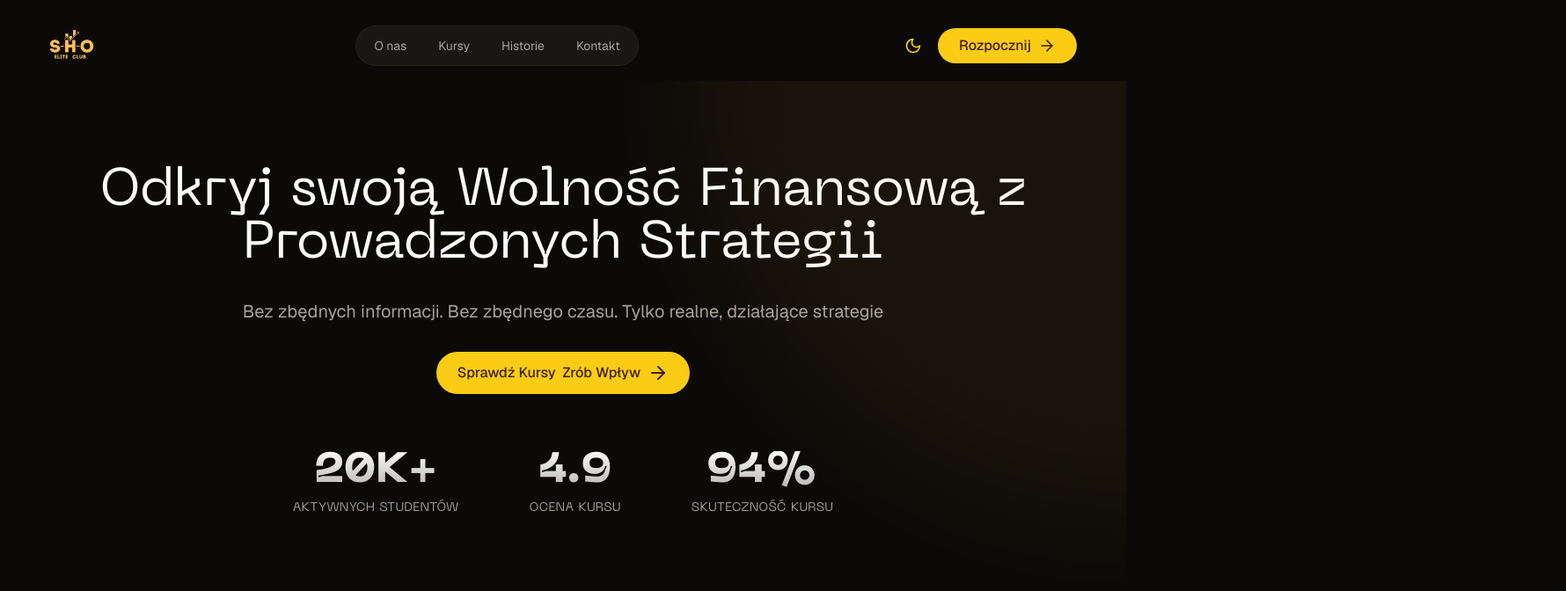
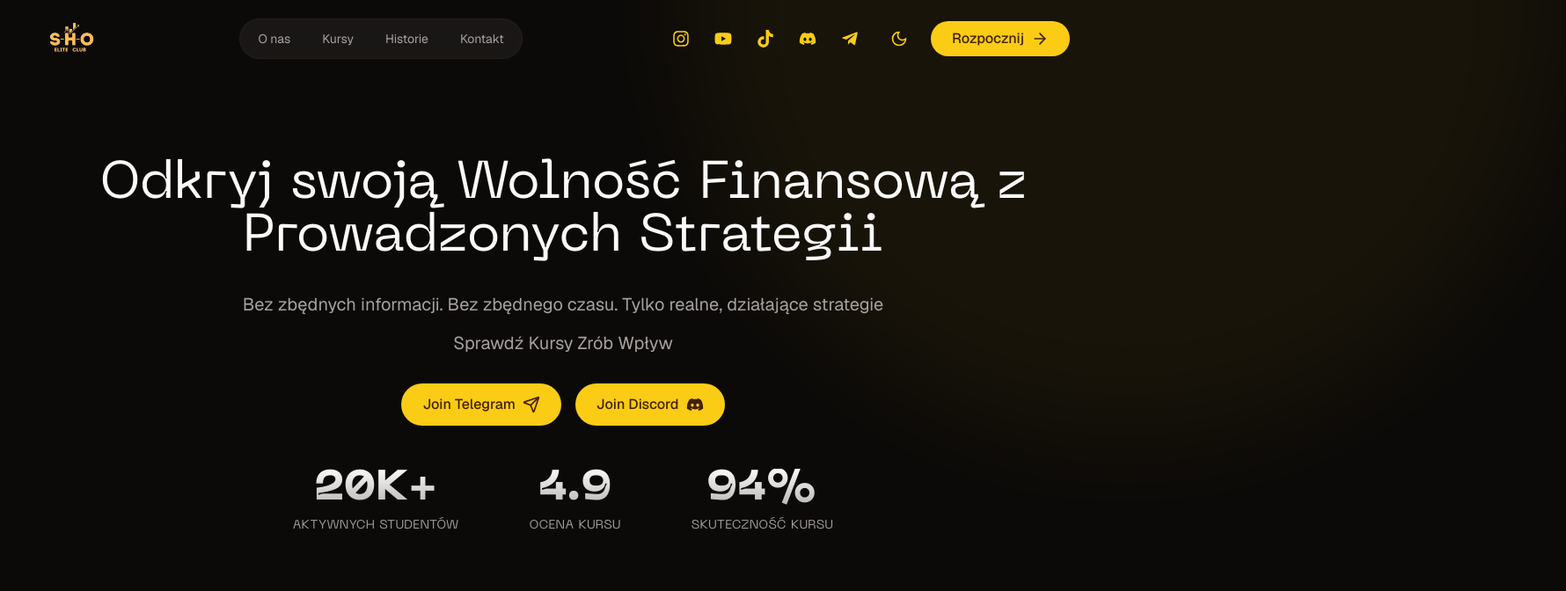
Before and after one commit to Haseeb-WebDeveloper/Online-Courses-Website, a Next.js app: page / in a window 1280 px wide. Shown: the top 672 px of the page at 88% size, 1780 px wide, since content can reach past the window. Built offline with nearby package versions, Linux system fonts and the light colour scheme.

Commit message:
sicial media added. hero button added

```diff
--- a/package.json
+++ b/package.json
@@ -22,6 +22,7 @@
     "nodemailer": "^6.10.0",
     "react": "^19.0.0",
     "react-dom": "^19.0.0",
+    "react-icons": "^5.4.0",
     "shadcn": "^2.3.0",
     "tailwind-merge": "^3.0.1",
     "tailwindcss-animate": "^1.0.7"
--- a/src/app/layout.tsx
+++ b/src/app/layout.tsx
@@ -40,13 +40,14 @@ export default function RootLayout({
 }>) {
   return (
     <html lang="en" className={`${GeistSans.className} ${customFont.variable}`}>
-      <body className="antialiased min-h-screen">
+      <body className="antialiased min-h-screen overflow-x-hidden">
         <ThemeProvider
           attribute="class"
           defaultTheme="dark"
           enableSystem
           disableTransitionOnChange
         >
+           <div className=" absolute top-0 right-0 w-[1000px] h-[1000px] bg-primary/5 rounded-full blur-3xl -translate-y-1/2 translate-x-1/2" />
           <Navbar />
           {/* <SplashCursor /> */}
           {children}
--- a/src/app/page.tsx
+++ b/src/app/page.tsx
@@ -16,7 +16,7 @@ export default function Home() {
   return (
     <>
     <main className="relative w-full h-full overflow-hidden">
-      <div className="z-[100] absolute top-0 right-0 w-[1000px] h-[1000px] bg-primary/5 rounded-full blur-3xl -translate-y-1/2 translate-x-1/2" />
+
       <HeroSection />
       <AboutSection />
       <MissionSection />
--- a/src/components/layout/hero-section.tsx
+++ b/src/components/layout/hero-section.tsx
@@ -4,8 +4,9 @@ import { useEffect, useRef } from "react"
 import { gsap } from "gsap"
 import { ScrollTrigger } from "gsap/ScrollTrigger"
 import { GSAPButton } from "@/components/ui/gsap-button"
-import { ArrowRight, BookOpen, Users, Star, TrendingUp } from "lucide-react"
+import { ArrowRight, BookOpen, Users, Star, TrendingUp, Send, MessageSquare } from "lucide-react"
 import { motion } from "framer-motion"
+import { FaTelegramPlane , FaDiscord } from "react-icons/fa"
 
 gsap.registerPlugin(ScrollTrigger)
 
@@ -93,6 +94,7 @@ export function HeroSection() {
           </motion.div>
 
           {/* Description */}
+          <div className="flex flex-col gap-4">
           <motion.p
             initial={{ opacity: 0, y: 20 }}
             animate={{ opacity: 1, y: 0 }}
@@ -101,7 +103,15 @@ export function HeroSection() {
           >
             Bez zbędnych informacji. Bez zbędnego czasu. Tylko realne, działające strategie
           </motion.p>
-
+          <motion.p
+            initial={{ opacity: 0, y: 20 }}
+            animate={{ opacity: 1, y: 0 }}
+            transition={{ duration: 0.5, delay: 0.2 }}
+            className="text-lg md:text-xl text-muted-foreground max-w-4xl mx-auto"
+          >
+            Sprawdź Kursy Zrób Wpływ
+          </motion.p>
+          </div>
           {/* CTA Buttons */}
           <motion.div
             initial={{ opacity: 0, y: 20 }}
@@ -109,13 +119,24 @@ export function HeroSection() {
             transition={{ duration: 0.5, delay: 0.4 }}
             className="flex flex-wrap items-center justify-center gap-4"
           >
-            <GSAPButton variant="mainPrimary" href="#courses" className="text-base py-4">
-              Sprawdź Kursy<span className="hidden md:flex">Zrób Wpływ </span><ArrowRight />
+            <GSAPButton
+              variant="mainPrimary"
+              href="https://t.me/shOtrading"
+              className="text-base py-4 px-6 flex items-center gap-2"
+            >
+              Join Telegram <Send className="h-5 w-5" />
+            </GSAPButton>
+            <GSAPButton
+              variant="mainPrimary"
+              href="https://discord.gg/jBJ7TWANTta"
+              className="text-base py-4 px-6 flex items-center gap-2"
+            >
+              Join Discord <FaDiscord className="h-5 w-5" />
             </GSAPButton>
           </motion.div>
 
           {/* Stats */}
-          <div className="relative z-10 pt-8 font-custom">
+          <div className="relative z-10 pt-4 font-custom">
             <motion.div
               initial={{ opacity: 0, y: 20 }}
               animate={{ opacity: 1, y: 0 }}
--- a/src/components/layout/navbar.tsx
+++ b/src/components/layout/navbar.tsx
@@ -8,12 +8,41 @@ import { motion, AnimatePresence } from "framer-motion"
 import { ArrowRight, Menu, Moon, Sun, X } from "lucide-react"
 import { useTheme } from "next-themes"
 import Image from "next/image"
+import { FaTelegramPlane , FaInstagram , FaYoutube , FaDiscord ,FaTiktok } from "react-icons/fa"
 
 const navigation = [
   { name: "O nas", href: "about" },
   { name: "Kursy", href: "courses" },
   { name: "Historie", href: "stories" },
   { name: "Kontakt", href: "contact" },
+]
+
+const socialLinks = [
+  {
+    icon: FaInstagram,
+    href: "https://www.instagram.com/sh0fxx",
+    label: "Instagram"
+  },
+  {
+    icon: FaYoutube,
+    href: "https://www.youtube.com/@sh0kingg",
+    label: "Youtube"
+  },
+  {
+    icon: FaTiktok,
+    href: "https://www.tiktok.com/@sh0fx?_t=ZS-8tZpbezOIzZ&_r=1",
+    label: "TikTok"
+  },
+  {
+    icon: FaDiscord,
+    href: "https://discord.gg/jBJ7TWANTta",
+    label: "Discord"
+  },
+  {
+    icon: FaTelegramPlane ,
+    href: "https://t.me/shOtrading",
+    label: "Telegram"
+  }
 ]
 
 export function Navbar() {
@@ -46,7 +75,7 @@ export function Navbar() {
   }
 
   return (
-    <header className="relative w-full z-50">
+    <header className="relative w-full z-100">
       <motion.div
         initial={{ y: -100, opacity: 0 }}
         animate={{ y: 0, opacity: 1 }}
@@ -60,7 +89,7 @@ export function Navbar() {
         {/* <div className="absolute top-0 left-0 right-0 h-[1px] bg-gradient-to-r from-transparent via-primary/20 to-transparent" /> */}
 
         {/* Navbar Content */}
-        <nav className="max-w-[2350px] mx-auto px-6 lg:px-12 md:pt-5 md:pb-2 flex items-center justify-between">
+        <nav className="max-w-[2350px] mx-auto px-6 lg:px-12 md:pt-3 md:pb-2 flex items-center justify-between">
           {/* Logo */}
           <Link
             href="/"
@@ -91,7 +120,21 @@ export function Navbar() {
           </div>
 
           {/* Right Section */}
-          <div className="flex items-center gap-2">
+          <div className="flex items-center gap-4">
+            {/* Social Links */}
+            <div className="hidden md:flex items-center gap-2">
+              {socialLinks.map((social) => (
+                <GSAPButton
+                  key={social.label}
+                  variant="ghost"
+                  className="hover:text-primary"
+                  href={social.href}
+                >
+                  <social.icon className="h-5 w-5" />
+                </GSAPButton>
+              ))}
+            </div>
+
             {/* Theme Toggle */}
             <GSAPButton
               variant="ghost"
@@ -173,6 +216,20 @@ export function Navbar() {
                     ))}
                   </div>
 
+                  {/* Add Social Links to Mobile Menu */}
+                  <div className="flex justify-center gap-4 py-6">
+                    {socialLinks.map((social) => (
+                      <Link
+                        key={social.label}
+                        href={social.href}
+                        className="p-2 hover:text-primary transition-colors"
+                        onClick={handleMobileNavClick}
+                      >
+                        <social.icon className="h-5 w-5" />
+                      </Link>
+                    ))}
+                  </div>
+
                   {/* Mobile CTA */}
                   <div className="p-8 bg-background">
                     <GSAPButton variant="mainPrimary" className="w-full py-6 text-lg">
```
Also changed, not shown: 1 other file (tests, documents, lock files or other folders).
